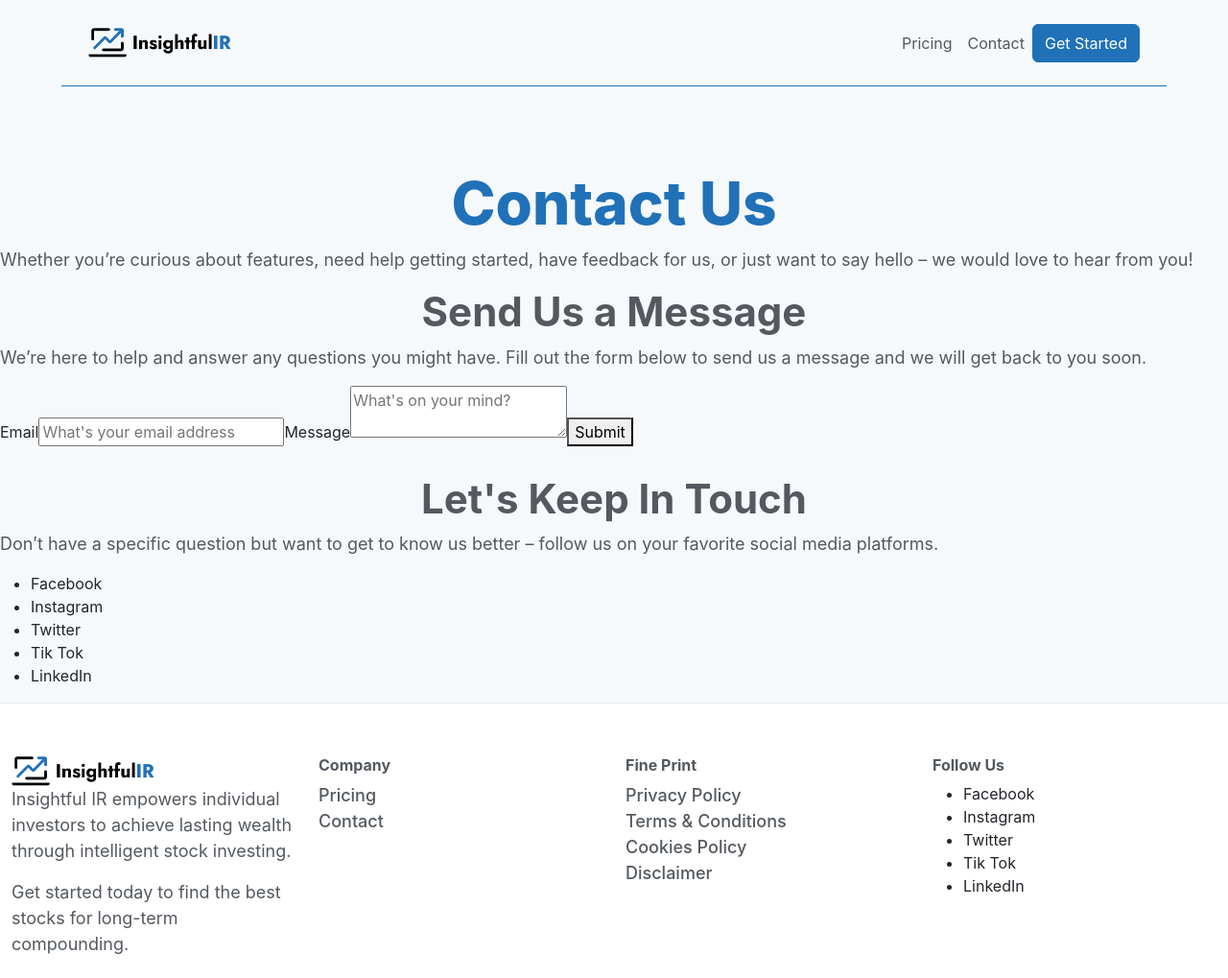
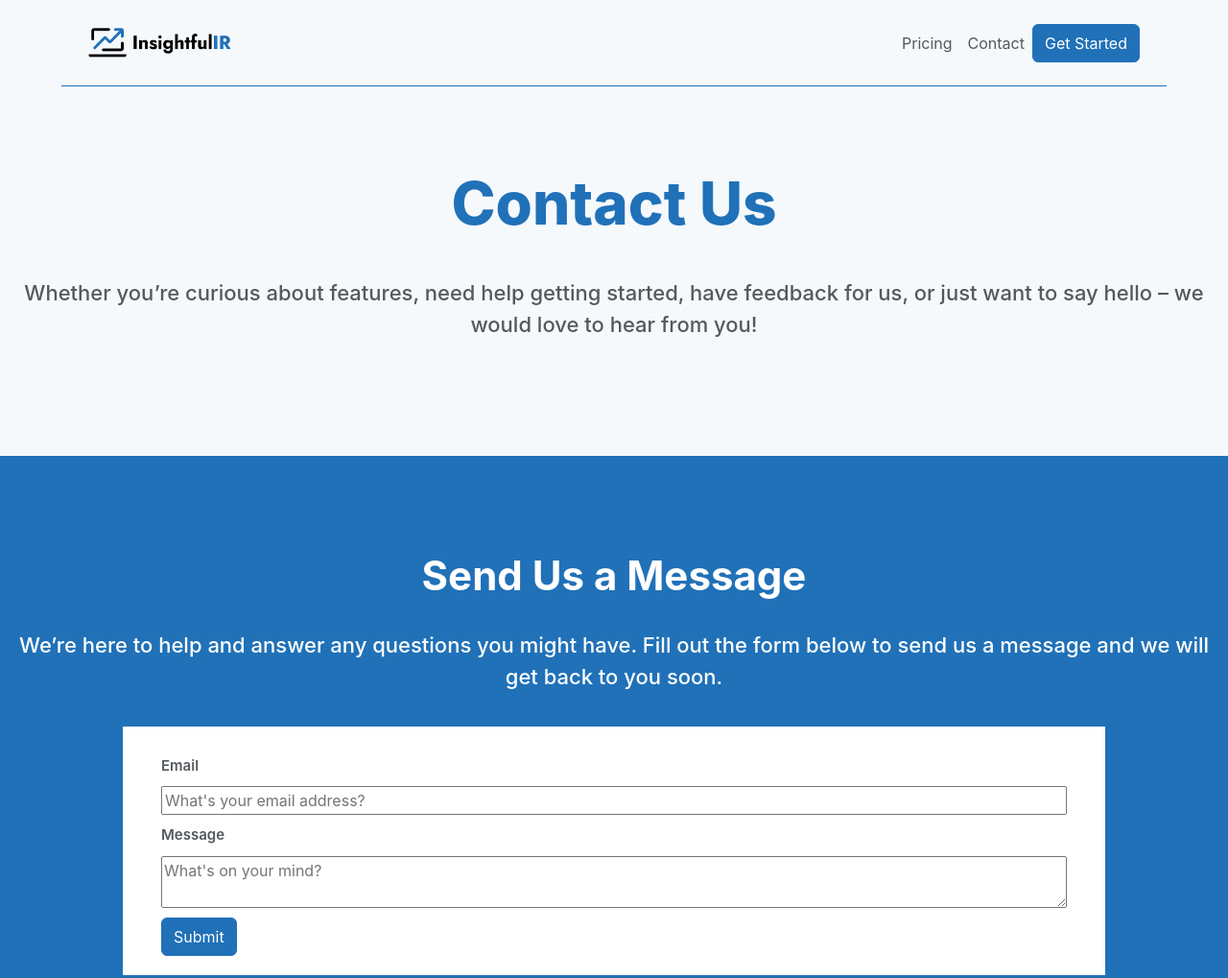
Before and after one commit to InsightfulIR/insightfulir-website, a Gatsby site: page /contact in a window 1280 px wide. Shown: the top 1019 px of the page at 96% size. Built offline with nearby package versions, Linux system fonts and the light colour scheme; Gatsby itself is replaced by a stand-in of ours.

Commit message:
contact page

```diff
--- a/src/components/buttons/Button.tsx
+++ b/src/components/buttons/Button.tsx
@@ -5,9 +5,9 @@ import { button } from './Button.module.scss';
 
 
 interface ButtonProps {
-  value: string;
   children: string;
   handleClick: any;
+  value?: string;
   variant?: string;
   type?: any;
   className?: string;
--- /dev/null
+++ b/src/components/page-sections/contact/contact-header-section/ContactHeaderSection.module.scss
@@ -0,0 +1,45 @@
+@import '../../../../styles/variables.scss';
+
+.container {
+  padding-top: 0px;
+  padding-bottom: 75px;
+}
+
+.heading {
+  margin-bottom: 20px;
+}
+
+.subheading {
+  font-size: 16px;
+  font-weight: 500;
+  text-align: center;
+  margin-bottom: 0px;
+}
+
+@media (min-width: $breakpoint-md) {
+  .container {
+    padding-bottom: 125px;
+  }
+
+  .heading {
+    margin-bottom: 35px;
+  }
+
+  .subheading {
+    font-size: 18px;
+  }
+}
+
+@media (min-width: $breakpoint-lg) {
+  .container {
+    padding-bottom: 120px;
+  }
+
+  .heading {
+    margin-bottom: 40px;
+  }
+
+  .subheading {
+    font-size: 22px;
+  }
+}
--- a/src/components/page-sections/contact/contact-header-section/ContactHeaderSection.tsx
+++ b/src/components/page-sections/contact/contact-header-section/ContactHeaderSection.tsx
@@ -1,11 +1,18 @@
 import * as React from 'react';
+import {
+  container,
+  heading,
+  subheading,
+} from './ContactHeaderSection.module.scss';
 
 
 const ContactHeaderSection = () => {
   return (
-    <div>
-      <h1>Contact Us</h1>
-      <p>Whether you’re curious about features, need help getting started, have feedback for us, or just want to say hello – we would love to hear from you!</p>
+    <div className={container}>
+      <h1 className={heading}>Contact Us</h1>
+      <p className={subheading}>
+        Whether you’re curious about features, need help getting started, have feedback for us, or just want to say hello – we would love to hear from you!
+      </p>
     </div>
   );
 };
--- /dev/null
+++ b/src/components/page-sections/contact/keep-in-touch-section/KeepInTouchSection.module.scss
@@ -0,0 +1,52 @@
+@import '../../../../styles/variables.scss';
+
+.container {
+  background-color: $color-primary;
+  padding-top: 60px;
+  padding-bottom: 125px;
+}
+
+.heading {
+  color: $color-white;
+  margin-bottom: 10px;
+}
+
+.subheading {
+  color: $color-white;
+  font-size: 16px;
+  font-weight: 500;
+  text-align: center;
+  margin-bottom: 20px;
+}
+
+@media (min-width: $breakpoint-md) {
+  .container {
+    padding-top: 75px;
+    padding-bottom: 150px;
+  }
+
+  .heading {
+    margin-bottom: 25px;
+  }
+
+  .subheading {
+    font-size: 18px;
+    margin-bottom: 35px;
+  }
+}
+
+@media (min-width: $breakpoint-lg) {
+  .container {
+    padding-top: 100px;
+    padding-bottom: 175px;
+  }
+
+  .heading {
+    margin-bottom: 30px;
+  }
+
+  .subheading {
+    font-size: 22px;
+    margin-bottom: 40px;
+  }
+}
--- a/src/components/page-sections/contact/keep-in-touch-section/KeepInTouchSection.tsx
+++ b/src/components/page-sections/contact/keep-in-touch-section/KeepInTouchSection.tsx
@@ -1,11 +1,18 @@
 import * as React from 'react';
+import {
+  container,
+  heading,
+  subheading,
+} from './KeepInTouchSection.module.scss';
 
 
 const KeepInTouchSection = () => {
   return (
-    <div>
-      <h2>Let's Keep In Touch</h2>
-      <p>Don’t have a specific question but want to get to know us better – follow us on your favorite social media platforms.</p>
+    <div className={container}>
+      <h2 className={heading}>Let's Keep In Touch</h2>
+      <p className={subheading}>
+        Don’t have a specific question but want to get to know us better – follow us on your favorite social media platforms.
+      </p>
       <ul>
         <li>Facebook</li>
         <li>Instagram</li>
--- /dev/null
+++ b/src/components/page-sections/contact/send-message-section/ContactForm.module.scss
@@ -0,0 +1,33 @@
+@import '../../../../styles/variables.scss';
+
+.container {
+  background-color: $color-white;
+  width: 100%;
+  padding: 20px 15px;
+}
+
+.field {
+  display: flex;
+  flex-direction: column;
+  margin: 10px 0px;
+}
+
+.fieldLabel {
+  color: $color-text;
+  font-size: 15px;
+  font-weight: 600;
+  margin-bottom: 10px;
+}
+
+@media (min-width: $breakpoint-md) {
+  .container {
+    width: 80%;
+    padding: 20px 25px;
+  }
+}
+
+@media (min-width: $breakpoint-lg) {
+  .container {
+    padding: 20px 40px;
+  }
+}
--- /dev/null
+++ b/src/components/page-sections/contact/send-message-section/ContactForm.tsx
@@ -0,0 +1,35 @@
+import * as React from 'react';
+import Button from '../../../buttons/Button';
+import {
+  container,
+  field,
+  fieldLabel,
+} from './ContactForm.module.scss';
+
+const ContactForm = () => {
+  const onSumbit = () => {
+    console.log('Form submitted');
+  }
+
+  return (
+    <form className={container}>
+      <div className={field}>
+        <label className={fieldLabel} htmlFor="emailField">
+          Email
+        </label>
+        <input id="emailField" type="email" placeholder="What's your email address?" />
+      </div>
+      <div className={field}>
+        <label className={fieldLabel} htmlFor="messageField">
+          Message
+        </label>
+        <textarea id="messageField" placeholder="What's on your mind?" />
+      </div>
+      <Button type="submit" handleClick={onSumbit}>
+        Submit
+      </Button>
+    </form>
+  );
+};
+
+export default ContactForm;
--- /dev/null
+++ b/src/components/page-sections/contact/send-message-section/SendMessageSection.module.scss
@@ -0,0 +1,53 @@
+@import '../../../../styles/variables.scss';
+
+.container {
+  display: flex;
+  flex-direction: column;
+  align-items: center;
+  background-color: $color-primary;
+  padding-top: 50px;
+  padding-bottom: 40px;
+}
+
+.heading {
+  color: $color-white;
+  margin-bottom: 10px;
+}
+
+.subheading {
+  color: $color-white;
+  font-size: 16px;
+  font-weight: 500;
+  text-align: center;
+  margin-bottom: 35px;
+}
+
+@media (min-width: $breakpoint-md) {
+  .container {
+    padding-top: 75px;
+    padding-bottom: 100px;
+  }
+
+  .heading {
+    margin-bottom: 25px;
+  }
+
+  .subheading {
+    font-size: 18px;
+  }
+}
+
+@media (min-width: $breakpoint-lg) {
+  .container {
+    padding-top: 100px;
+    padding-bottom: 100px;
+  }
+
+  .heading {
+    margin-bottom: 30px;
+  }
+
+  .subheading {
+    font-size: 22px;
+  }
+}
--- a/src/components/page-sections/contact/send-message-section/SendMessageSection.tsx
+++ b/src/components/page-sections/contact/send-message-section/SendMessageSection.tsx
@@ -1,18 +1,20 @@
 import * as React from 'react';
+import ContactForm from './ContactForm';
+import {
+  container,
+  heading,
+  subheading,
+} from './SendMessageSection.module.scss';
 
 
 const SendMessageSection = () => {
   return (
-    <div>
-      <h2>Send Us a Message</h2>
-      <p>We’re here to help and answer any questions you might have. Fill out the form below to send us a message and we will get back to you soon.</p>
-      <form>
-        <label htmlFor="email">Email</label>
-        <input type="email" placeholder="What's your email address" />
-        <label htmlFor="message">Message</label>
-        <textarea placeholder="What's on your mind?" />
-        <button type="submit">Submit</button>
-      </form>
+    <div className={container}>
+      <h2 className={heading}>Send Us a Message</h2>
+      <p className={subheading}>
+        We’re here to help and answer any questions you might have. Fill out the form below to send us a message and we will get back to you soon.
+      </p>
+      <ContactForm />
     </div>
   );
 };
--- a/src/styles/variables.scss
+++ b/src/styles/variables.scss
@@ -7,6 +7,7 @@ $color-background-white: #FFFFFF;
 $color-primary: #2071B8;
 $color-primary-dark: #0b5799;
 $color-text: #54595F;
+$color-white: #FFFFFF;
 
 // Breakpoints
 $breakpoint-sm: 576px;
```
